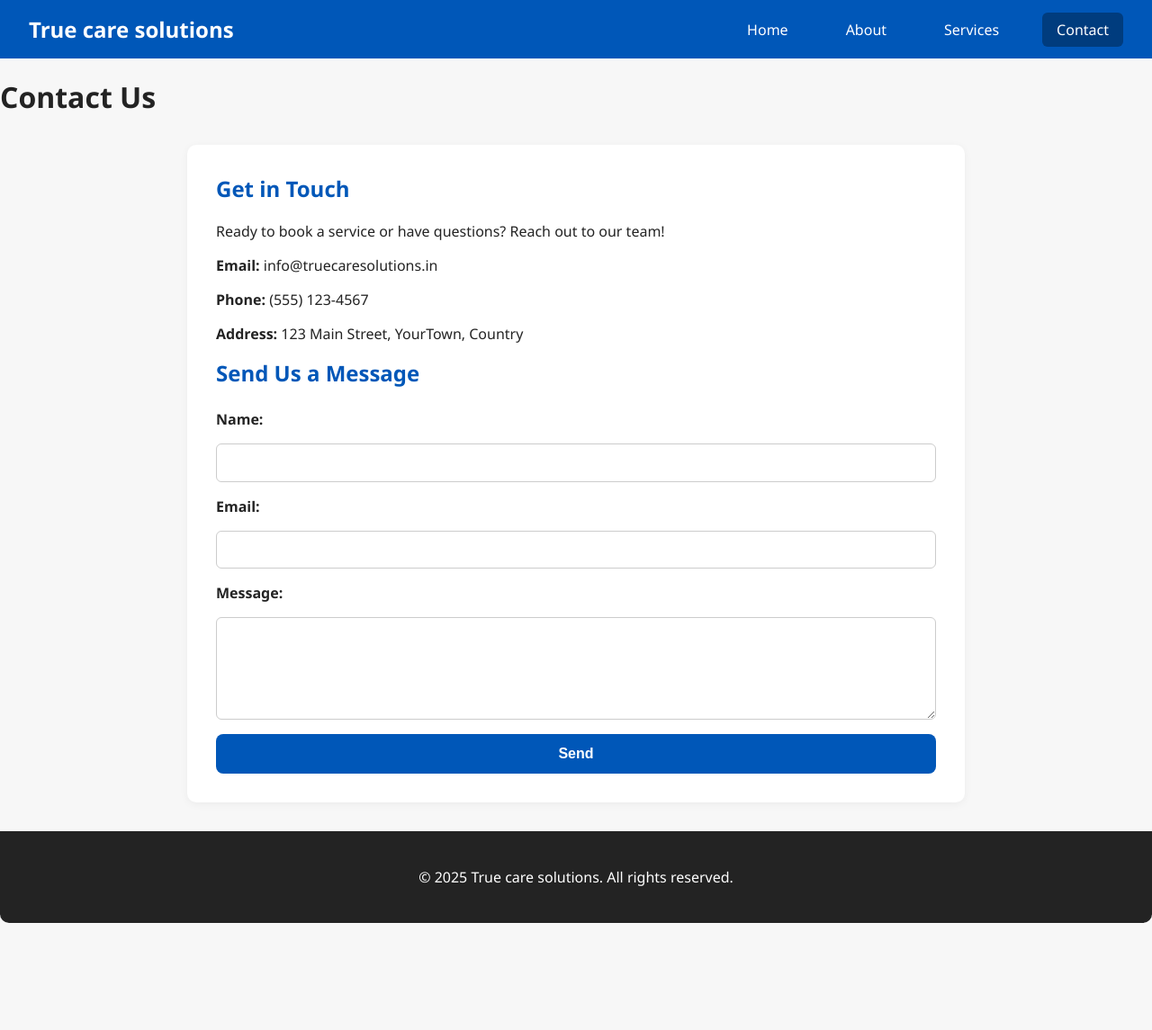
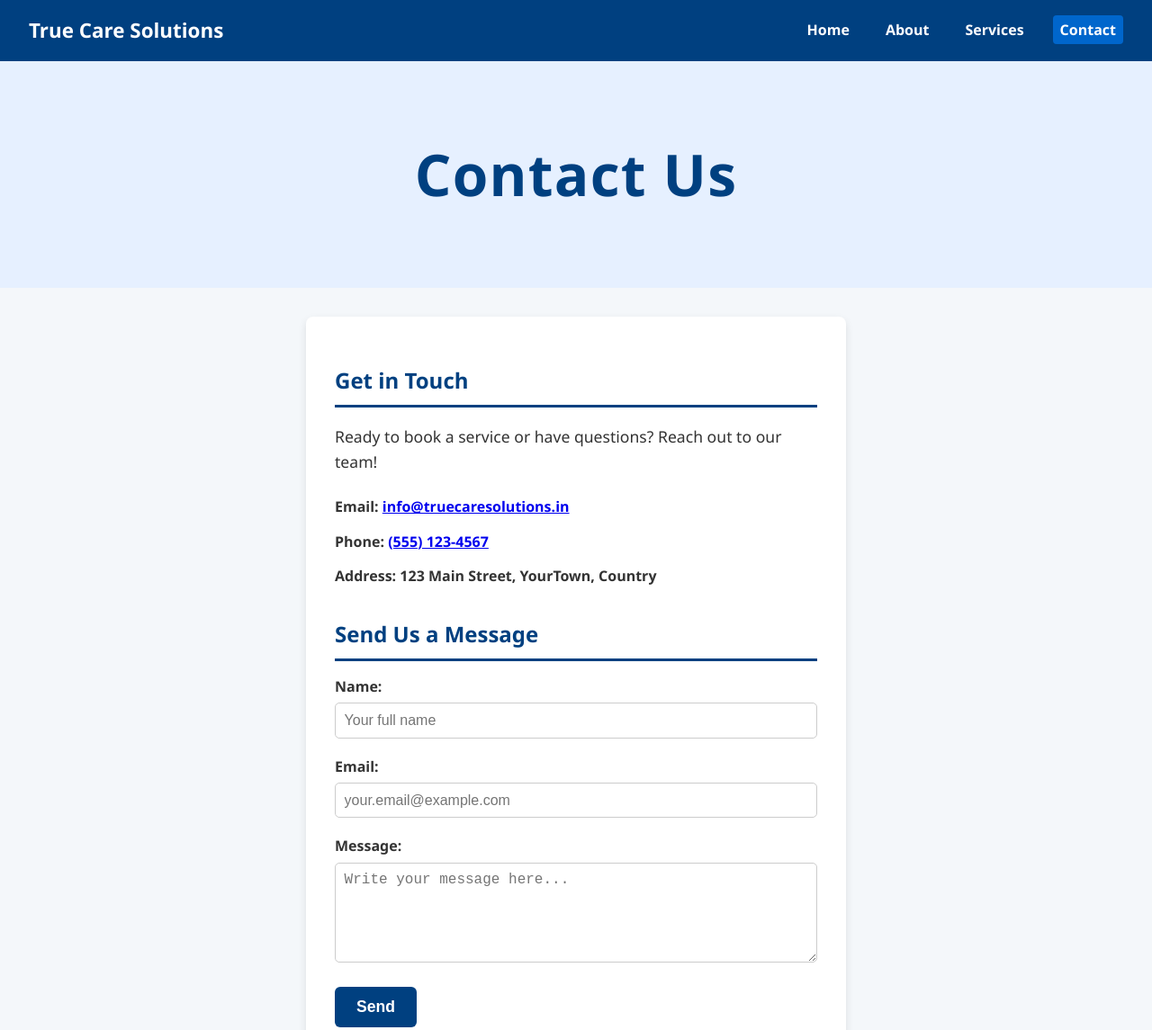
Before and after one commit to truecaresolutions7/truecaresolutions7.github.io, a plain HTML site: page contact.html in a window 1280 px wide. Shown: the top 1145 px of the page at 90% size. Before the commit the page ends 1026 px from the top, so only its background shows below. Drawn offline with Linux system fonts and the light colour scheme.

Commit message:
Update contact.html

```diff
--- a/contact.html
+++ b/contact.html
@@ -1,13 +1,153 @@
 <!DOCTYPE html>
 <html lang="en">
 <head>
-    <meta charset="UTF-8">
-    <title>Contact | True care solutions</title>
-    <link rel="stylesheet" href="styles.css">
+  <meta charset="UTF-8" />
+  <meta name="viewport" content="width=device-width, initial-scale=1" />
+  <title>Contact | True Care Solutions</title>
+  <style>
+    /* Reset & base styles */
+    * {
+      box-sizing: border-box;
+    }
+    body {
+      font-family: 'Segoe UI', Tahoma, Geneva, Verdana, sans-serif;
+      margin: 0;
+      background-color: #f4f7fa;
+      color: #333;
+      line-height: 1.6;
+    }
+    nav {
+      background-color: #004080;
+      padding: 1rem 2rem;
+      display: flex;
+      align-items: center;
+      justify-content: space-between;
+      color: white;
+    }
+    nav .logo {
+      font-weight: 700;
+      font-size: 1.4rem;
+    }
+    nav ul {
+      list-style: none;
+      display: flex;
+      gap: 1.5rem;
+      margin: 0;
+      padding: 0;
+    }
+    nav ul li a {
+      color: white;
+      text-decoration: none;
+      font-weight: 600;
+      padding: 0.3rem 0.5rem;
+      border-radius: 4px;
+      transition: background-color 0.3s ease;
+    }
+    nav ul li a:hover,
+    nav ul li a.active {
+      background-color: #0066cc;
+    }
+    header {
+      background-color: #e6f0ff;
+      padding: 2rem;
+      text-align: center;
+      color: #004080;
+      font-weight: 700;
+      font-size: 2rem;
+      letter-spacing: 1.2px;
+    }
+    section.contact {
+      max-width: 600px;
+      background-color: white;
+      margin: 2rem auto 4rem;
+      padding: 2rem;
+      border-radius: 8px;
+      box-shadow: 0 4px 10px rgba(0,0,0,0.1);
+    }
+    section.contact h2 {
+      color: #004080;
+      margin-bottom: 1rem;
+      font-weight: 700;
+      border-bottom: 3px solid #004080;
+      padding-bottom: 0.5rem;
+    }
+    section.contact p {
+      font-size: 1.1rem;
+      margin-bottom: 1.5rem;
+    }
+    section.contact ul {
+      list-style: none;
+      padding: 0;
+      margin-bottom: 2rem;
+      font-weight: 600;
+    }
+    section.contact ul li {
+      margin-bottom: 0.8rem;
+      font-size: 1rem;
+    }
+    form.contact-form label {
+      display: block;
+      margin-bottom: 0.3rem;
+      font-weight: 600;
+    }
+    form.contact-form input,
+    form.contact-form textarea {
+      width: 100%;
+      padding: 0.6rem;
+      margin-bottom: 1.2rem;
+      border: 1px solid #ccc;
+      border-radius: 5px;
+      font-size: 1rem;
+      transition: border-color 0.3s ease;
+    }
+    form.contact-form input:focus,
+    form.contact-form textarea:focus {
+      border-color: #004080;
+      outline: none;
+    }
+    form.contact-form button {
+      background-color: #004080;
+      color: white;
+      border: none;
+      padding: 0.75rem 1.5rem;
+      font-size: 1.1rem;
+      font-weight: 700;
+      border-radius: 6px;
+      cursor: pointer;
+      transition: background-color 0.3s ease;
+    }
+    form.contact-form button:hover {
+      background-color: #003366;
+    }
+    footer {
+      background-color: #004080;
+      color: white;
+      text-align: center;
+      padding: 1rem 0;
+      font-size: 0.9rem;
+      letter-spacing: 0.5px;
+    }
+    @media (max-width: 650px) {
+      nav ul {
+        flex-direction: column;
+        gap: 0.8rem;
+      }
+      nav {
+        flex-direction: column;
+        align-items: flex-start;
+        gap: 1rem;
+      }
+      section.contact {
+        margin: 1rem;
+        padding: 1.5rem;
+      }
+    }
+  </style>
 </head>
 <body>
+
 <nav>
-        <div class="logo">True care solutions</div>
+  <div class="logo">True Care Solutions</div>
   <ul>
     <li><a href="index.html">Home</a></li>
     <li><a href="about.html">About</a></li>
@@ -15,35 +155,38 @@
     <li><a href="contact.html" class="active">Contact</a></li>
   </ul>
 </nav>
+
 <header>
   <h1>Contact Us</h1>
 </header>
-    <section class="contact">
-        <h2>Get in Touch</h2>
-        <p>
-            Ready to book a service or have questions? Reach out to our team!
-        </p>
+
+<section class="contact" aria-labelledby="contact-heading">
+  <h2 id="contact-heading">Get in Touch</h2>
+  <p>Ready to book a service or have questions? Reach out to our team!</p>
   <ul>
-            <li><strong>Email:</strong> info@truecaresolutions.in</li>
-            <li><strong>Phone:</strong> (555) 123-4567</li>
+    <li><strong>Email:</strong> <a href="mailto:info@truecaresolutions.in">info@truecaresolutions.in</a></li>
+    <li><strong>Phone:</strong> <a href="tel:+15551234567">(555) 123-4567</a></li>
     <li><strong>Address:</strong> 123 Main Street, YourTown, Country</li>
   </ul>
+
   <h2>Send Us a Message</h2>
-        <form class="contact-form">
+  <form class="contact-form" action="mailto:info@truecaresolutions.in" method="POST" enctype="text/plain" aria-label="Contact form">
     <label for="name">Name:</label>
-            <input type="text" id="name" name="name" required>
+    <input type="text" id="name" name="name" placeholder="Your full name" required />
 
     <label for="email">Email:</label>
-            <input type="email" id="email" name="email" required>
+    <input type="email" id="email" name="email" placeholder="your.email@example.com" required />
 
     <label for="message">Message:</label>
-            <textarea id="message" name="message" rows="5" required></textarea>
+    <textarea id="message" name="message" rows="5" placeholder="Write your message here..." required></textarea>
 
     <button type="submit">Send</button>
   </form>
 </section>
+
 <footer>
-        <p>&copy; 2025 True care solutions. All rights reserved.</p>
+  <p>&copy; 2025 True Care Solutions. All rights reserved.</p>
 </footer>
+
 </body>
 </html>
```
Lines whose indentation alone changed are shown as unchanged.
